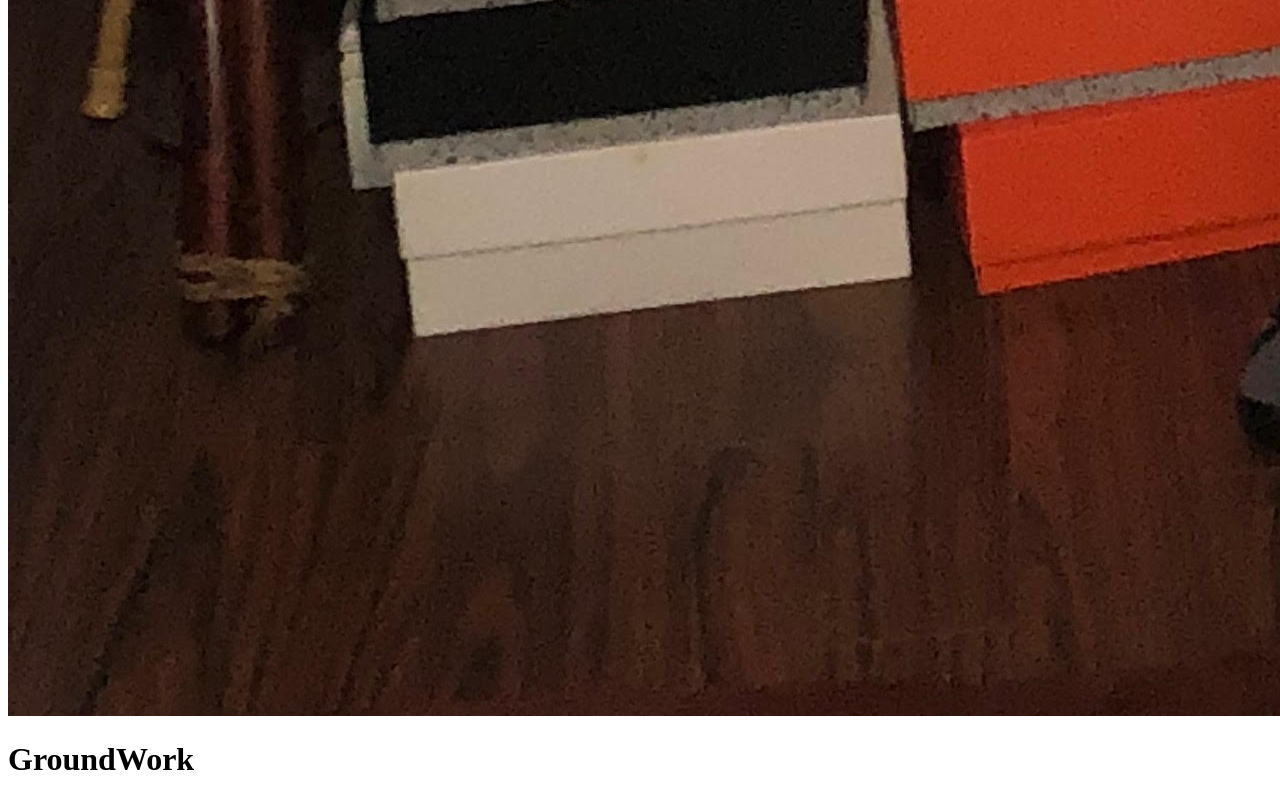
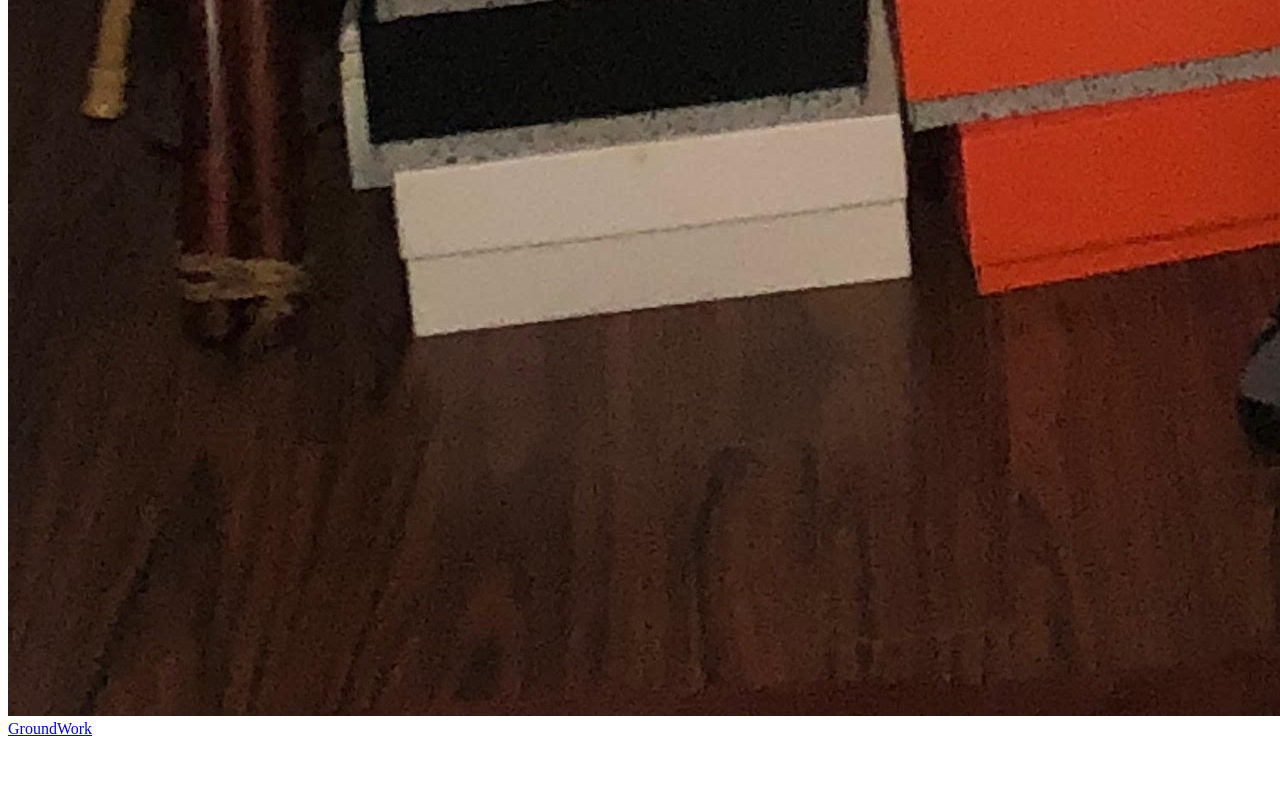
Before and after one commit to mitchdavis33/mitchdavis33.github.io, a plain HTML site: page sneakers.html in a window 1280 px wide. Shown: the part 3430-4230 px from the top of the page. After the commit the page ends 4176 px from the top, so only its background shows below. Drawn offline with Linux system fonts and the light colour scheme.

Commit message:
sneakers

```diff
--- a/sneakers.html
+++ b/sneakers.html
@@ -8,6 +8,6 @@
   <body>
   <p> One day I plan to open my own sneaker store. I have already started my own sneaker website. Take a look at the link below.</p>
   <img src="sneakers.png">
-  <h1><a src="groundworkmiami.bigcartel.com">GroundWork</a></h1>
+  <a href="groundworkmiami.bigcartel.com">GroundWork</a>
   </body>
 </html>
```
